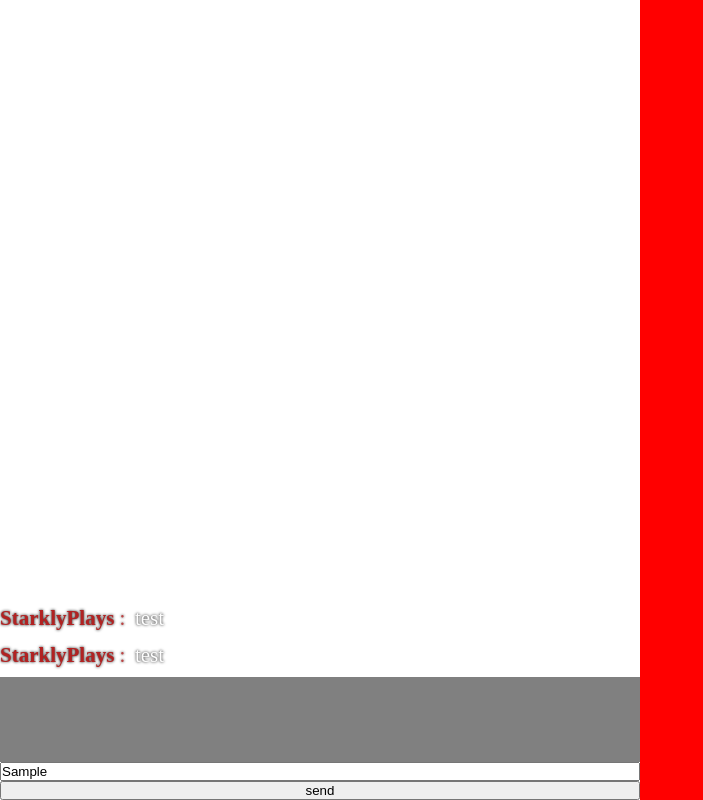
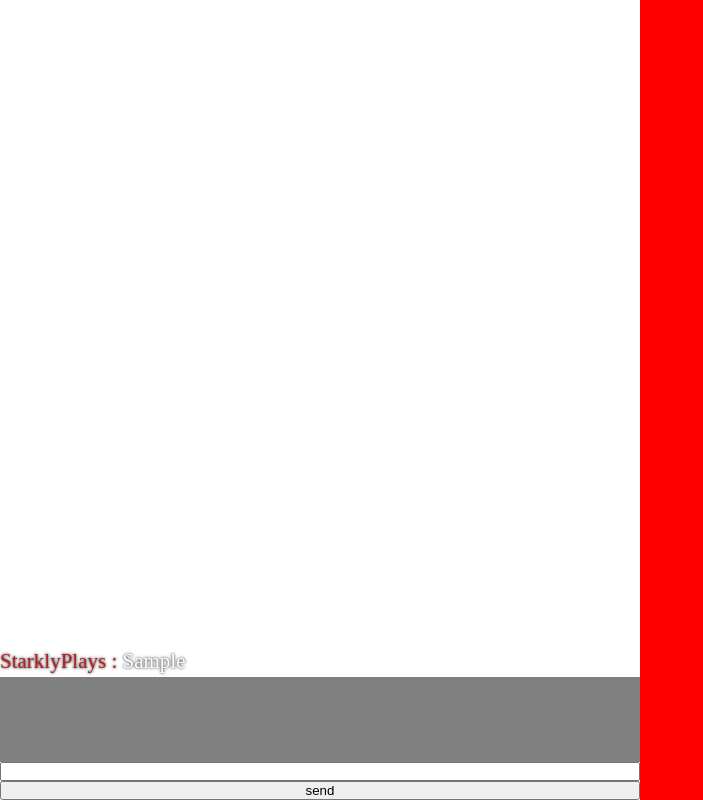
Before and after one commit to BritishBrock/ChatCustomizer, an Angular app: page / in a window 1280 px wide. Both pictures are taken after typing "Sample" into the empty fields and a click on the button "send". Shown: the whole page, without its empty margins (0-703 px from the left). Built offline with nearby package versions, Linux system fonts and the light colour scheme.

Commit message:
Added quick way to add more messages

```diff
--- a/src/app/app.component.html
+++ b/src/app/app.component.html
@@ -35,34 +35,12 @@
                 <!---->
                 <!-- This is the comments-->
 
+                @for (message of messages; track $index) {
+                  <app-message [message]="message"></app-message>
+                }
 
 
 
-
-                <div class="chat-line flex-none" flex="none">
-
-                  <span class="badges"></span>
-
-                  <span class="username" style="color: rgb(178, 34, 34);"> StarklyPlays </span>
-
-                  <span class="colon" style="color: rgb(178, 34, 34);"> : </span>
-
-                  <span class="message" style="color: inherit;"> <span>test</span> </span>
-
-                </div>
-
-
-                <div class="chat-line flex-none" flex="none">
-
-                  <span class="badges"></span>
-
-                  <span class="username" style="color: rgb(178, 34, 34);"> StarklyPlays </span>
-
-                  <span class="colon" style="color: rgb(178, 34, 34);"> : </span>
-
-                  <span class="message" style="color: inherit;"> <span>test</span> </span>
-
-                </div>
 
 
               </div>
--- a/src/app/app.component.ts
+++ b/src/app/app.component.ts
@@ -11,9 +11,10 @@ export class AppComponent {
   title = 'ChatCustomizer';
 
   message:string = "";
-
+  messages:String[] = [];
   addMessage(){
-
+    this.messages.push(this.message);
+    this.message = "";
 
   }
 
--- a/src/app/app.module.ts
+++ b/src/app/app.module.ts
@@ -3,6 +3,7 @@ import { CommonModule } from '@angular/common';
 import { AppComponent } from './app.component';
 import { BrowserModule } from '@angular/platform-browser';
 import { FormsModule, NgModel } from '@angular/forms';
+import { MessageComponent } from "./message/message.component";
 
 
 
@@ -11,8 +12,9 @@ import { FormsModule, NgModel } from '@angular/forms';
   exports: [],
   imports: [
     BrowserModule,
-    FormsModule
-  ],
+    FormsModule,
+    MessageComponent
+],
   providers: [],
   bootstrap: [AppComponent]
 })
--- /dev/null
+++ b/src/app/message/message.component.html
@@ -0,0 +1,12 @@
+
+<div class="chat-line flex-none" flex="none">
+
+    <span class="badges"></span>
+
+    <span class="username" style="color: rgb(178, 34, 34);"> StarklyPlays </span>
+
+    <span class="colon" style="color: rgb(178, 34, 34);"> : </span>
+
+    <span class="message" style="color: inherit;"> <span>{{message}}</span> </span>
+
+  </div>
```
Also changed, not shown: src/app/message/message.component.ts (added, +11 -0 lines), src/app/message/message.component.scss (added).
